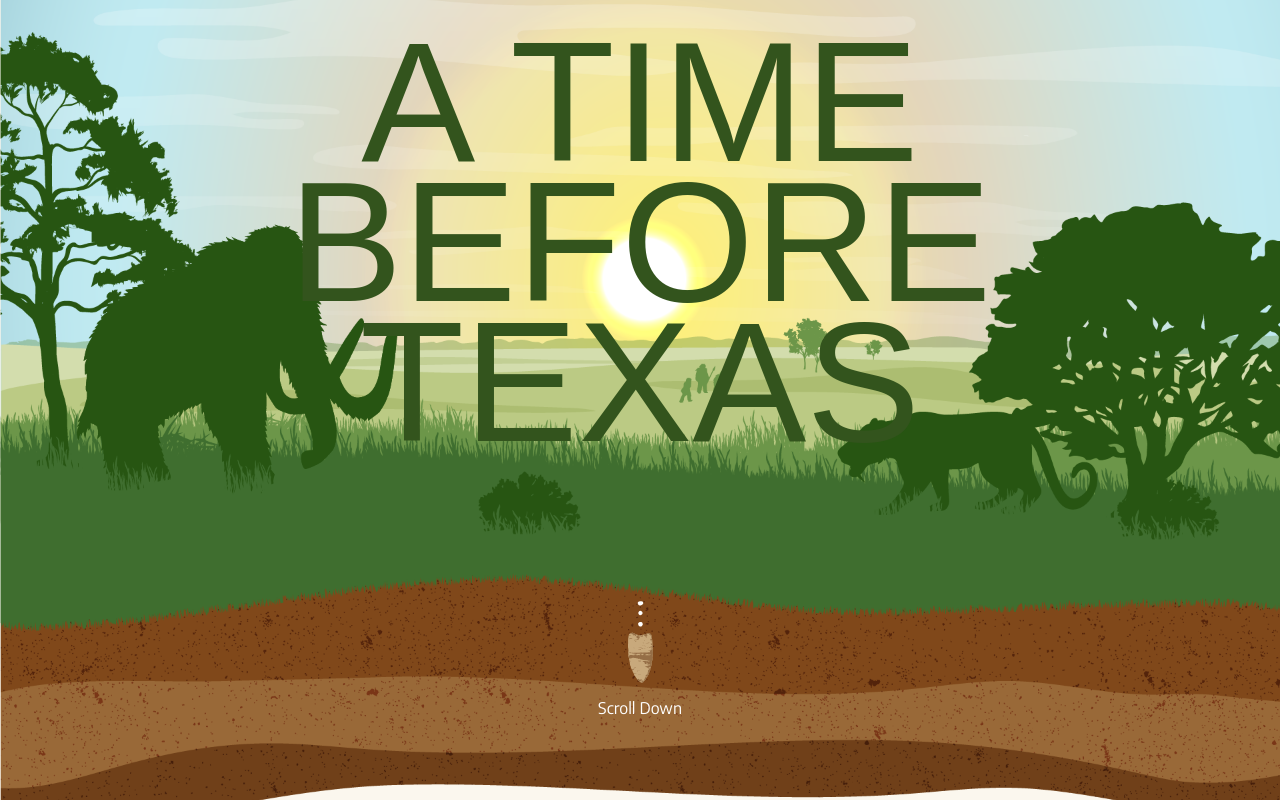
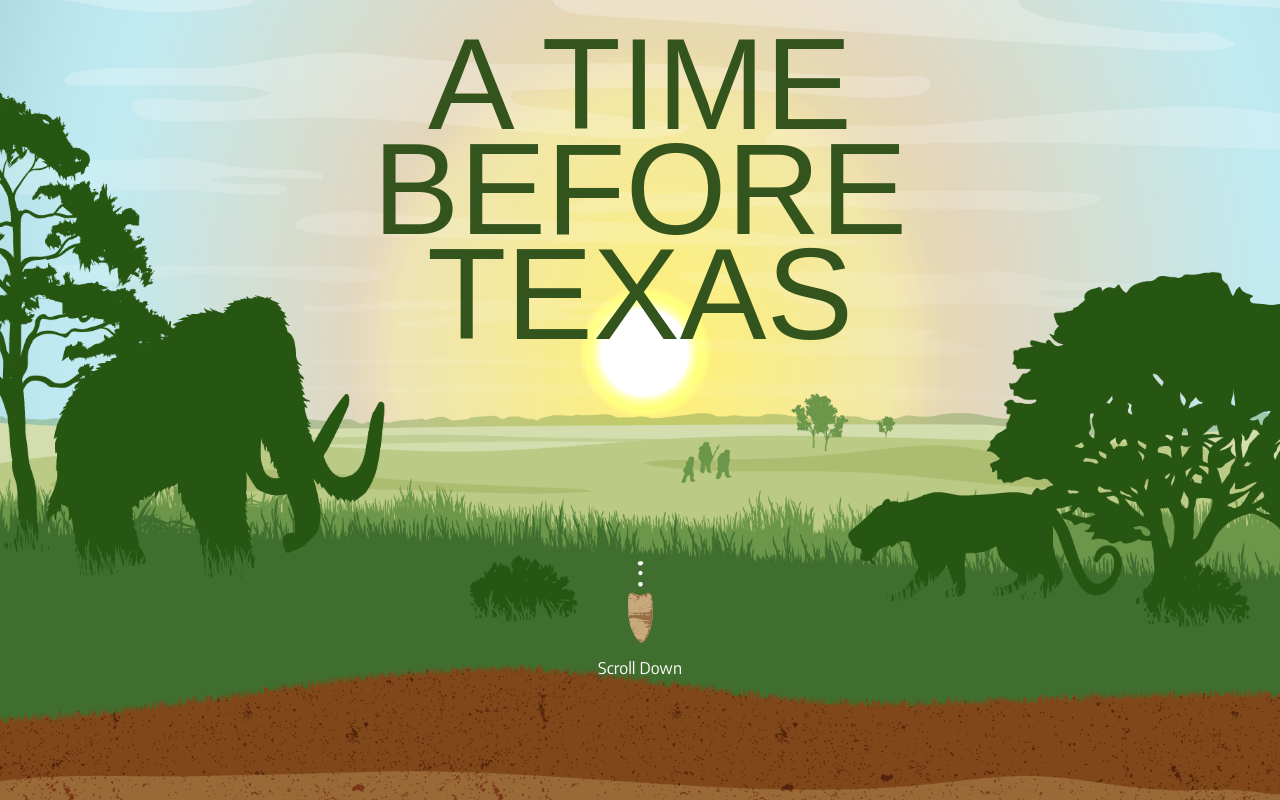
Before and after one commit to scottdickerson/paleoindian-site, a Next.js app: page / in a window 1280 px wide. Shown: the top 800 px of the page. Built offline with nearby package versions, Linux system fonts and the light colour scheme; a web font is replaced by a local one.

Commit message:
fix(hero): improve so that the bottom of the soil is visible

```diff
--- a/src/styles/Arrowhead.module.scss
+++ b/src/styles/Arrowhead.module.scss
@@ -5,7 +5,7 @@
     flex-direction: column;
     align-items: center;
     gap: 1rem;
-    top: 75vh;
+    top: 70vh;
     color: white;
     width: 100%;
     cursor: pointer;
--- a/src/styles/Hero.module.scss
+++ b/src/styles/Hero.module.scss
@@ -1,5 +1,5 @@
 .hero {
-    height: 100vh;
+    height: 120vh;
     cursor: pointer;
     display: flex;
     flex-direction: column;
@@ -17,13 +17,13 @@
     position: relative;
     clip-path: polygon(0 0, 100% 0, 100% 100%, 0% 100%);
     background-size: cover;
-    background-position: center;
+    background-position: bottom;
     background-repeat: no-repeat;
-    @media screen and (max-width: $desktop-breakpoint) {
-        font-size: 156px;
-        line-height: 125px;
+    @media screen and (max-width: calc($desktop-breakpoint + 400px)) {
+        font-size: 130px;
+        line-height: 105px;
     }
-    @media screen and (max-width: calc($tablet-breakpoint)) {
+    @media screen and (max-width: calc($tablet-breakpoint + 200px)) {
         background-image: url('/images/hero/hero@2x.webp');
         font-size: 120px;
         line-height: 100px;
```
